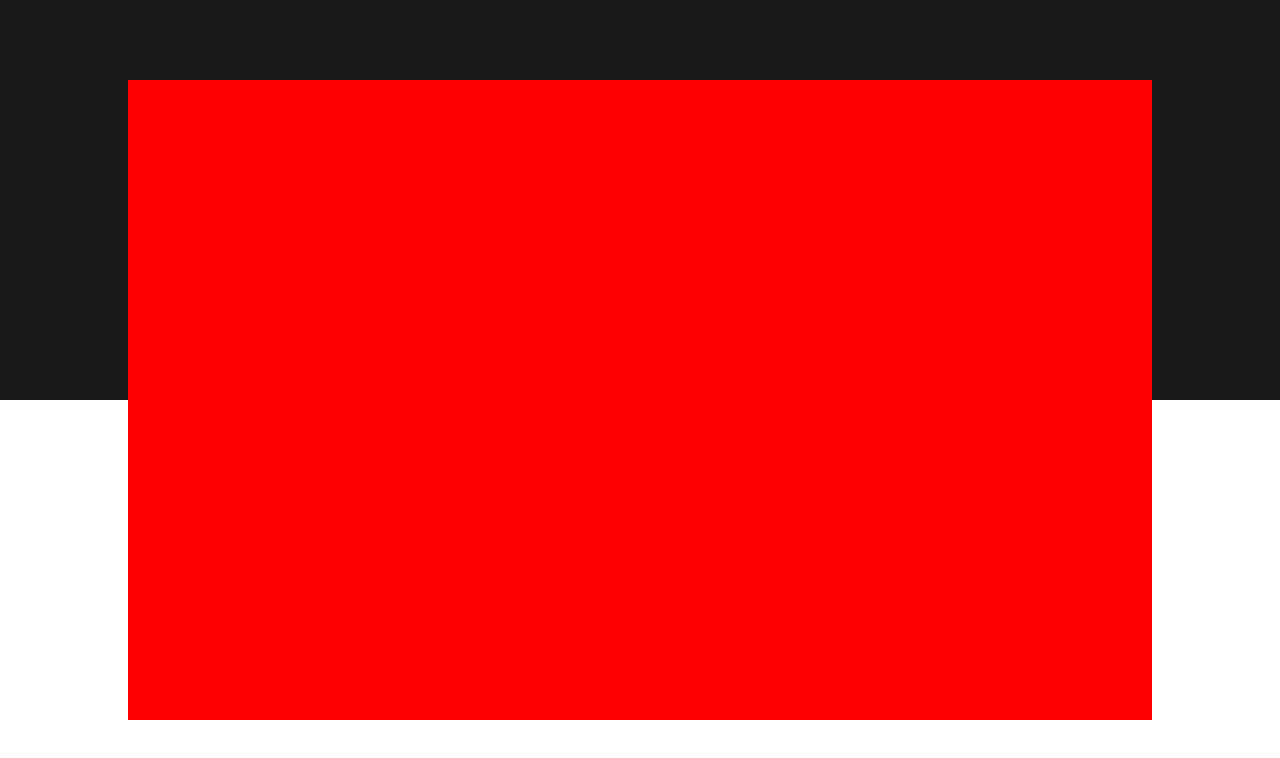
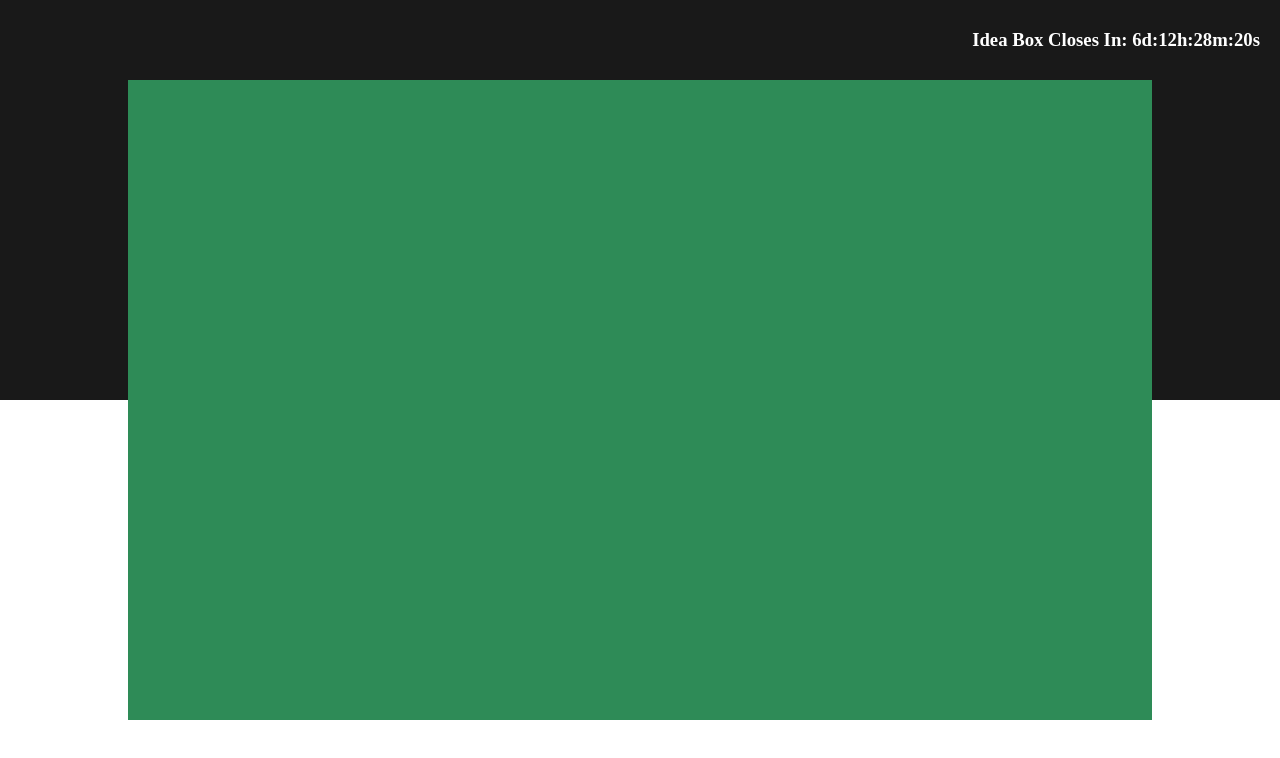
Before and after one commit to vksbansal/code-binge, a React (Create React App) app: page / in a window 1280 px wide. Shown: the top 758 px of the page. Built offline with nearby package versions, Linux system fonts and the light colour scheme.

Commit message:
count down working

```diff
--- a/package.json
+++ b/package.json
@@ -4,6 +4,7 @@
   "private": true,
   "dependencies": {
     "gh-pages": "^2.0.1",
+    "moment": "^2.24.0",
     "react": "^16.8.6",
     "react-dom": "^16.8.6",
     "react-scripts": "3.0.1"
--- a/src/App.js
+++ b/src/App.js
@@ -1,6 +1,10 @@
 import React from 'react';
 import './App.css';
 import Banner from './components/Banner';
+import Countdown from './components/Countdown';
+
+const targetDate = new Date('2019-07-24 23:59:59');
+const prefix = "Idea Box Closes In:"
 
 function App() {
   return (
@@ -8,6 +12,7 @@ function App() {
       <div id="top"></div>
       <div id="bottom"> </div>
       <Banner></Banner>
+      <Countdown targetDate={targetDate} prefix={prefix}></Countdown>
     </div>
   );
 }
--- a/src/components/Countdown.js
+++ b/src/components/Countdown.js
@@ -0,0 +1,50 @@
+import React, { Component } from 'react';
+import '../styles/Countdown.css';
+import moment from 'moment';
+
+class Countdown extends Component {
+    constructor(props) {
+        super(props)
+        this.state = {
+            timeToDisplay: ''
+        }
+    }
+
+    update = () => {
+        const { prefix, targetDate } = this.props;
+
+        let duration = moment.duration(targetDate.getTime() - new Date().getTime());
+
+        if (duration.asSeconds() <= 0) {
+            clearInterval(this.intervalId);
+            this.setState({
+                timeToDisplay: "Countdown Ended"
+            })
+            return;
+        }
+
+        //Otherwise
+        duration = moment.duration(duration.asSeconds() - 1, 'seconds');
+
+        const timeToDisplay = prefix + " " + (duration.days() + 'd:' + duration.hours() + 'h:' + duration.minutes() + 'm:' + duration.seconds() + 's');
+
+        this.setState({
+            timeToDisplay
+        })
+    }
+
+    componentDidMount() {
+        this.intervalId = setInterval(this.update, 1000);
+        this.update();
+    }
+
+    render() {
+        const { timeToDisplay } = this.state;
+
+        return <div>
+            <h3>{timeToDisplay}</h3>
+        </div>
+    }
+}
+
+export default Countdown;
--- a/src/styles/Banner.css
+++ b/src/styles/Banner.css
@@ -4,5 +4,5 @@
     left: 10%;
     right: 10%;
     position: absolute;
-    background: red;
+    background: seagreen;
 }
--- /dev/null
+++ b/src/styles/Countdown.css
@@ -0,0 +1,6 @@
+h3 {
+    color: white;
+    top: 10px;
+    right: 20px;
+    position: absolute;
+}
```
Also changed, not shown: src/App.css (line endings or trailing spaces), 1 other file (tests, documents, lock files or other folders).
